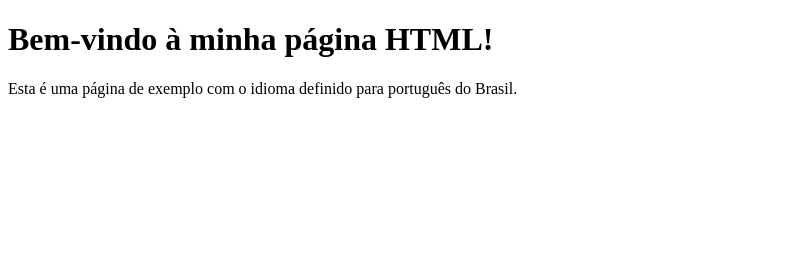
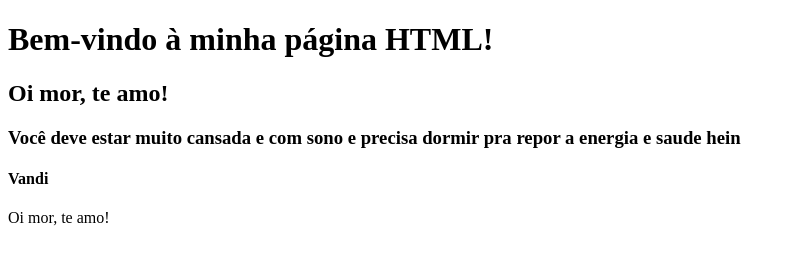
Before and after one commit to vcuin/vcuin.github.io, a plain HTML site: page index.html in a window 1280 px wide. Shown: the whole page, without its empty margins (0-795 px from the left). Drawn offline with Linux system fonts and the light colour scheme.

Commit message:
Atualização pagina HTML

```diff
--- a/index.html
+++ b/index.html
@@ -7,5 +7,8 @@
     </head>
     <body>
         <h1>Bem-vindo à minha página HTML!</h1>
-        <p>Esta é uma página de exemplo com o idioma definido para português do Brasil.</p>
+        <h2>Oi mor, te amo!</h2>
+        <h3>Você deve estar muito cansada e com sono e precisa dormir pra repor a energia e saude hein</h3>
+        <h4>Vandi</h4>
+        <p>Oi mor, te amo!</p>
 </html>
```
